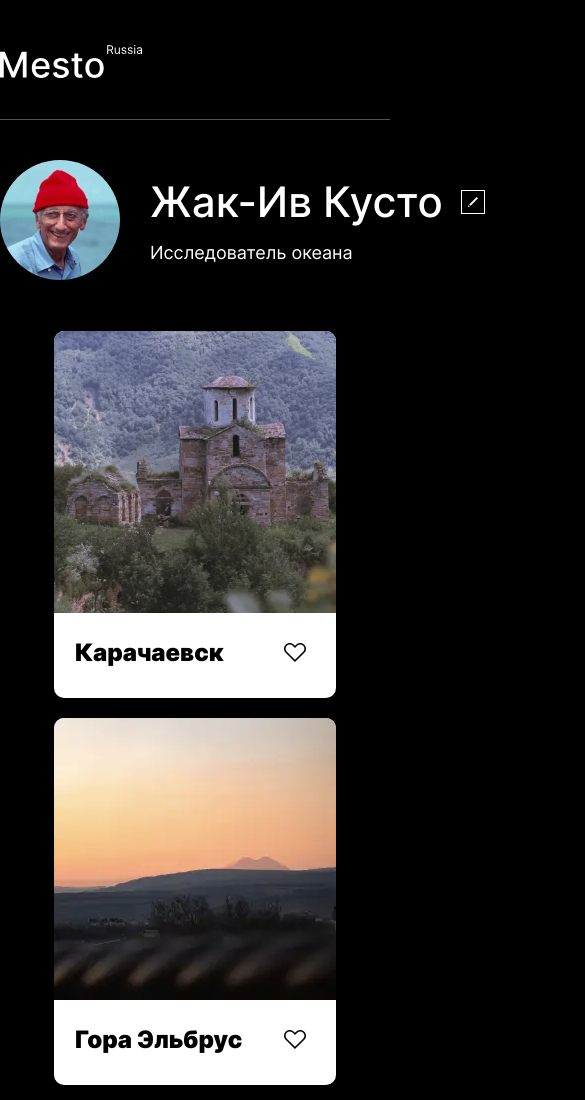
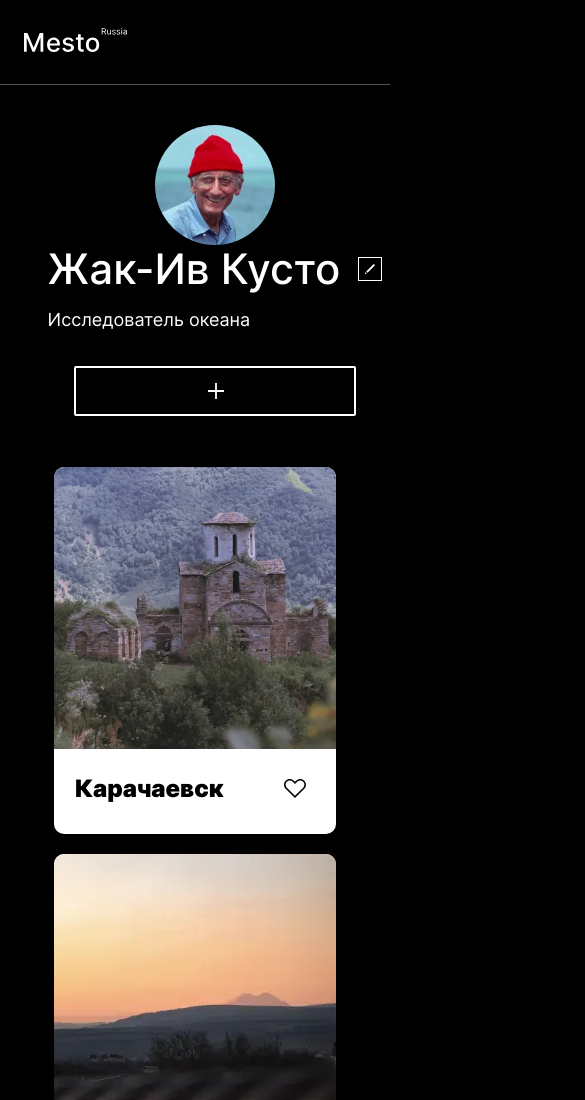
Before and after one commit to RubyVine01/mesto-project-bootcamp, a plain HTML site: page index.html in a window 390 px wide. Shown: the top 1100 px of the page, 585 px wide, since content can reach past the window. Drawn offline with Linux system fonts and the light colour scheme.

Commit message:
add adaptive style header profile

```diff
--- a/blocks/header/__logo/header__logo.css
+++ b/blocks/header/__logo/header__logo.css
@@ -10,3 +10,17 @@
 .header__logo:hover {
   opacity: 0.8;
 }
+
+@media screen and (max-width: 960px) {
+  .header__logo {
+    margin-left: 24px;
+  }
+}
+
+@media screen and (max-width: 500px) {
+  .header__logo {
+    margin-left: 24px;
+    width: 104px;
+    height: 24.4px;
+  }
+}
--- a/blocks/header/header.css
+++ b/blocks/header/header.css
@@ -1,4 +1,4 @@
-.header{
+.header {
   margin: 0 auto;
   max-width: 880px;
   display: flex;
@@ -7,3 +7,10 @@
   align-items: start;
   padding-top: 45px;
 }
+
+@media screen and (max-width: 500px) {
+  .header {
+    row-gap: 31.6px;
+    padding-top: 28px;
+  }
+}
--- a/blocks/profile/__add-button/profile__add-button.css
+++ b/blocks/profile/__add-button/profile__add-button.css
@@ -3,8 +3,9 @@
   background-image: url(../.././../images/add-button.svg);
   background-size: contain;
   background-repeat: no-repeat;
+  width: 150px;
   height: 50px;
-  width: 150px;
+
   display: inline-block;
   background-position: center;
   background-color: #000;
@@ -12,8 +13,19 @@
   outline: none;
   padding: 0;
   margin-left: auto;
+  display: block;
 }
 
 .profile__add-button:hover {
   opacity: 0.6;
 }
+
+@media screen and (max-width: 500px) {
+  .profile__add-button {
+    background-image: url(../.././../images/add-button-big.svg);
+    width: 282px;
+    height: 50px;
+    margin-top: 36px;
+    margin-left: 0;
+  }
+}
--- a/blocks/profile/profile.css
+++ b/blocks/profile/profile.css
@@ -1,8 +1,23 @@
 .profile {
   margin: 0 auto;
-  width: 880px;
+  max-width: 880px;
   padding-top: 40px;
   display: flex;
   column-gap: 30px;
   align-items: center;
 }
+
+@media screen and (max-width: 960px) {
+  .profile {
+    padding-left: 20px;
+    padding-right: 20px;
+  }
+}
+
+@media screen and (max-width: 500px) {
+  .profile {
+    width: 100%;
+    flex-direction: column;
+    justify-content: center;
+  }
+}
```
Also changed, not shown: blocks/footer/footer.css (+4 -4 lines), blocks/header/__line/header__line.css (+4 -4 lines), images/add-button-big.svg (added). Lines whose indentation alone changed are shown as unchanged.
